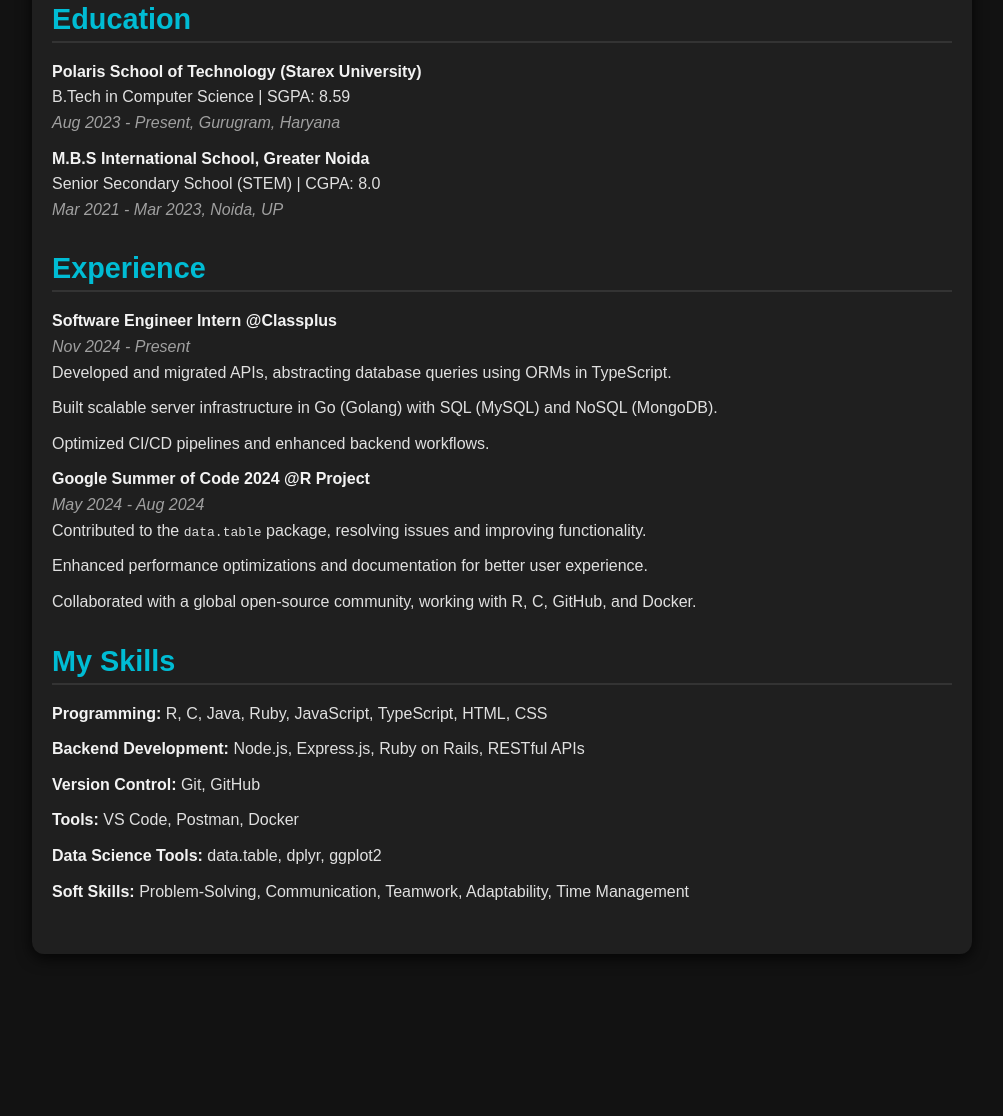
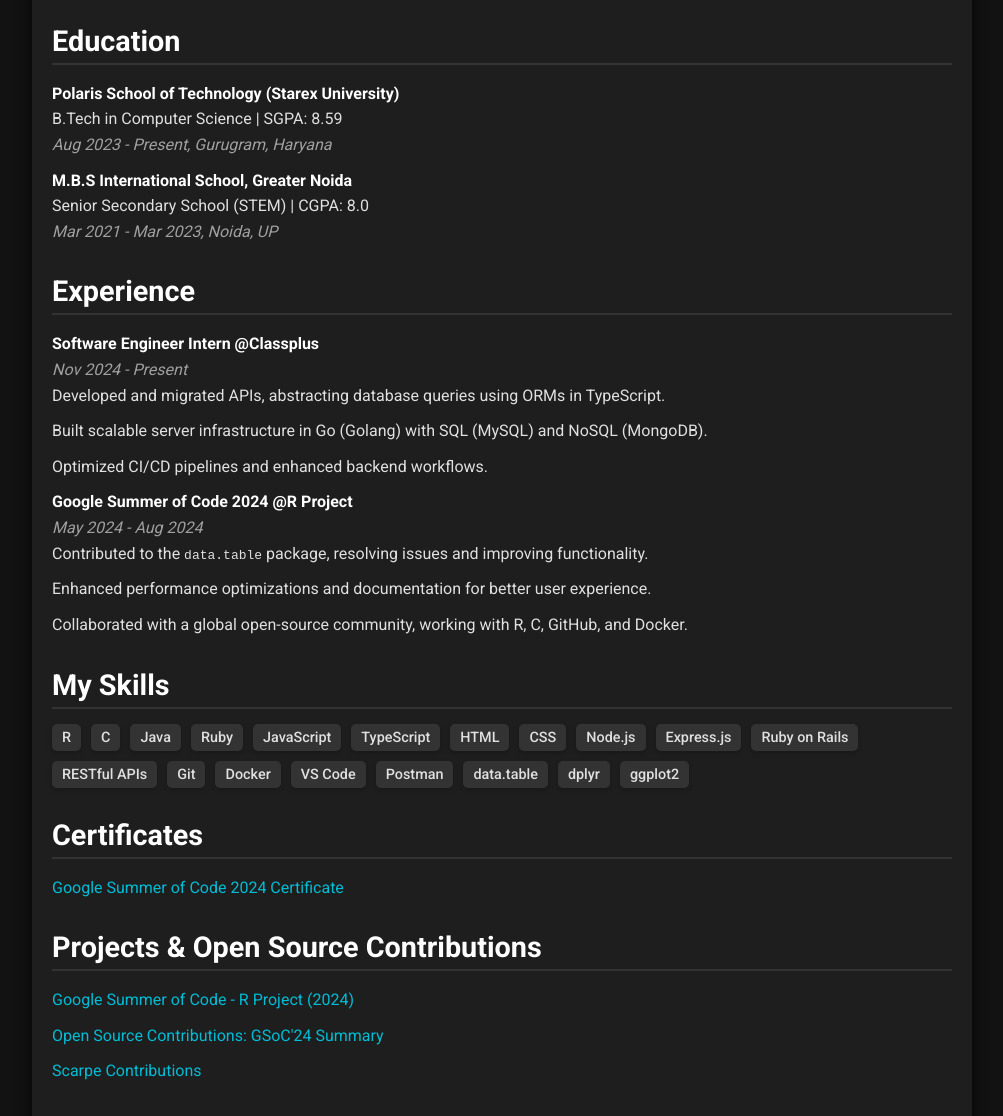
Before and after one commit to NitishJha22/cv, a plain HTML site: page index.html in a window 1280 px wide. Shown: the part 576-1692 px from the top of the page, without its empty margins (138-1141 px from the left). Before the commit the page ends 1560 px from the top, so only its background shows below. Drawn offline with Linux system fonts and the light colour scheme.

Commit message:
some changes in style

```diff
--- a/index.html
+++ b/index.html
@@ -3,40 +3,23 @@
 <head>
   <meta charset="UTF-8">
   <meta name="viewport" content="width=device-width, initial-scale=1.0">
-  <title>Nitish Jha - Stylish CV</title>
+  <title>Nitish Jha - CV</title>
   <link rel="stylesheet" href="style.css">
+  <link href="https://cdnjs.cloudflare.com/ajax/libs/font-awesome/5.15.4/css/all.min.css" rel="stylesheet">
+  <link href="https://fonts.googleapis.com/css2?family=Roboto:wght@400;500;700&display=swap" rel="stylesheet">
 </head>
 <body>
   <div class="container">
-    <header id="header">
-      <!-- Header will be rendered by JavaScript -->
-    </header>
+    <header id="header"></header>
     <main>
-      <div id="photo">
-        <!-- Space for photo -->
-        <img src="pic.png" alt="Your Photo">
-      </div>
-      <section id="about">
-        <!-- About Me will be rendered by JavaScript -->
-      </section>
-      <section id="resume-links">
-        <!-- Resume Links -->
-      </section>
-      <section id="education">
-        <!-- Education will be rendered by JavaScript -->
-      </section>
-      <section id="experience">
-        <!-- Experience will be rendered by JavaScript -->
-      </section>
-      <section id="skills">
-        <!-- Skills will be rendered by JavaScript -->
-      </section>
-      <section id="achievements">
-        <!-- Achievements will be rendered by JavaScript -->
-      </section>
-      <section id="certificates">
-        <!-- Certificates will be rendered by JavaScript -->
-      </section>
+      <div id="photo"></div>
+      <section id="about"></section>
+      <section id="resume-links"></section>
+      <section id="education"></section>
+      <section id="experience"></section>
+      <section id="skills"></section>
+      <section id="certificates"></section>
+      <section id="projects"></section>
     </main>
   </div>
   <script src="script.js"></script>
--- a/script.js
+++ b/script.js
@@ -1,12 +1,26 @@
 // Render Header
 const header = document.getElementById("header");
 header.innerHTML = `
-  <h1>Nitish Jha</h1>
-  <p>New Delhi, INDIA | +91-7678303875 | <a href="https://www.linkedin.com/in/nitish-jha-2b82aa155/">LinkedIn</a> | <a href="https://github.com/Nj221102">GitHub</a></p>
+  <div class="header-content">
+    <h1>Nitish Jha</h1>
+    <div class="header-details">
+      <span><i class="fas fa-map-marker-alt"></i> New Delhi, INDIA</span> |
+      <span><i class="fas fa-phone-alt"></i> +91-7678303875</span> |
+      <a href="https://www.linkedin.com/in/nitish-jha-2b82aa155/" target="_blank" class="header-link">
+        <i class="fab fa-linkedin"></i> LinkedIn
+      </a> |
+      <a href="https://github.com/Nj221102" target="_blank" class="header-link">
+        <i class="fab fa-github"></i> GitHub
+      </a>
+    </div>
+  </div>
 `;
 
 // Render Photo
 const photo = document.getElementById("photo");
+photo.innerHTML = `
+  <img src="pic.png" alt="Your Photo">
+`;
 
 // Render About Me
 const about = document.getElementById("about");
@@ -20,7 +34,10 @@ about.innerHTML = `
 const resumeLinks = document.getElementById("resume-links");
 resumeLinks.innerHTML = `
   <h2>Resume & Links</h2>
-  <p><a href="#">Resume</a> | <a href="#">LinkedIn</a> | <a href="#">GitHub</a></p>
+  <p>
+    <a href="https://docs.google.com/document/d/1_94nuu6HIlEyYFykkSs6pltFox3GLkSNBQb9-3Q6Ps4/edit?usp=sharing" target="_blank">Resume</a> |
+    <a href="https://summerofcode.withgoogle.com/archive/2024/projects/Yy7ajjAG" target="_blank">Google Summer of Code - R Project (2024)</a>
+  </p>
 `;
 
 // Render Education
@@ -71,12 +88,51 @@ experience.innerHTML = `
 const skills = document.getElementById("skills");
 skills.innerHTML = `
   <h2>My Skills</h2>
+  <div class="skills-grid">
+    <span class="skill-badge">R</span>
+    <span class="skill-badge">C</span>
+    <span class="skill-badge">Java</span>
+    <span class="skill-badge">Ruby</span>
+    <span class="skill-badge">JavaScript</span>
+    <span class="skill-badge">TypeScript</span>
+    <span class="skill-badge">HTML</span>
+    <span class="skill-badge">CSS</span>
+    <span class="skill-badge">Node.js</span>
+    <span class="skill-badge">Express.js</span>
+    <span class="skill-badge">Ruby on Rails</span>
+    <span class="skill-badge">RESTful APIs</span>
+    <span class="skill-badge">Git</span>
+    <span class="skill-badge">Docker</span>
+    <span class="skill-badge">VS Code</span>
+    <span class="skill-badge">Postman</span>
+    <span class="skill-badge">data.table</span>
+    <span class="skill-badge">dplyr</span>
+    <span class="skill-badge">ggplot2</span>
+  </div>
+`;
+
+// Render Certificates
+const certificates = document.getElementById("certificates");
+certificates.innerHTML = `
+  <h2>Certificates</h2>
   <ul>
-    <li><strong>Programming:</strong> R, C, Java, Ruby, JavaScript, TypeScript, HTML, CSS</li>
-    <li><strong>Backend Development:</strong> Node.js, Express.js, Ruby on Rails, RESTful APIs</li>
-    <li><strong>Version Control:</strong> Git, GitHub</li>
-    <li><strong>Tools:</strong> VS Code, Postman, Docker</li>
-    <li><strong>Data Science Tools:</strong> data.table, dplyr, ggplot2</li>
-    <li><strong>Soft Skills:</strong> Problem-Solving, Communication, Teamwork, Adaptability, Time Management</li>
+    <li><a href="https://docs.google.com/document/d/1QOcN2W-jsp9ekdjn8nybrAkG_svYSdt-Rt_dUhamAPw/edit?tab=t.0" target="_blank">Google Summer of Code 2024 Certificate</a></li>
   </ul>
 `;
+
+// Render Projects and Open Source Contributions
+const projects = document.getElementById("projects");
+projects.innerHTML = `
+  <h2>Projects & Open Source Contributions</h2>
+  <ul>
+    <li>
+      <a href="https://summerofcode.withgoogle.com/archive/2024/projects/Yy7ajjAG" target="_blank">Google Summer of Code - R Project (2024)</a>
+    </li>
+    <li>
+      <a href="https://nj221102.github.io/Nitish-gSoc-24/2024-08-24-gsoc'24-summary/" target="_blank">Open Source Contributions: GSoC'24 Summary</a>
+    </li>
+    <li>
+      <a href="https://github.com/scarpe-team/scarpe/pulls?q=is%3Apr+author%3ANj221102" target="_blank">Scarpe Contributions</a>
+    </li>
+  </ul>
+`;
--- a/style.css
+++ b/style.css
@@ -1,8 +1,8 @@
 /* Global Styles */
 body {
-    font-family: 'Arial', sans-serif;
-    background-color: #121212;
-    color: #e0e0e0;
+  font-family: 'Roboto', sans-serif; /* Professional font */
+  background-color: #121212; /* Black background */
+  color: #e0e0e0; /* Light grey text for readability */
   margin: 0;
   padding: 0;
 }
@@ -11,32 +11,43 @@ body {
   max-width: 900px;
   margin: 30px auto;
   padding: 20px;
-    background: #1f1f1f;
-    border-radius: 12px;
+  background: #1e1e1e; /* Slightly lighter black for content area */
+  border-radius: 8px;
   box-shadow: 0 4px 15px rgba(0, 0, 0, 0.8);
 }
 
-  /* Header */
-  header {
+/* Header Content */
+.header-content {
   text-align: center;
   margin-bottom: 20px;
 }
 
-  header h1 {
-    font-size: 2.2rem;
+.header-content h1 {
+  font-size: 2.5rem;
   margin: 0;
-    color: #f3f3f3;
+  color: #ffffff; /* Pure white for the name */
+  font-weight: 700;
 }
 
-  header p {
-    margin: 5px 0;
-    color: #a0a0a0;
+.header-details {
+  margin-top: 10px;
+  font-size: 1rem;
+  color: #a0a0a0; /* Medium grey for details */
 }
 
-  header a {
-    color: #00bcd4;
+.header-details i {
+  margin-right: 5px;
+  color: #00bcd4; /* Cyan for icons */
+}
+
+.header-link {
+  color: #00bcd4; /* Cyan for links */
   text-decoration: none;
-    margin: 0 5px;
+  font-weight: 500;
+}
+
+.header-link:hover {
+  text-decoration: underline;
 }
 
 /* Photo Section */
@@ -50,7 +61,7 @@ body {
   width: 120px;
   height: 120px;
   border-radius: 50%;
-    border: 3px solid #00bcd4;
+  border: 3px solid #00bcd4; /* Cyan border */
   box-shadow: 0 4px 8px rgba(0, 0, 0, 0.6);
 }
 
@@ -61,8 +72,8 @@ body {
 
 section h2 {
   font-size: 1.8rem;
-    color: #00bcd4;
-    border-bottom: 2px solid #333;
+  color: #ffffff; /* White for section titles */
+  border-bottom: 2px solid #333333; /* Dark grey underline */
   padding-bottom: 5px;
   margin-bottom: 15px;
 }
@@ -78,17 +89,34 @@ body {
 }
 
 ul li strong {
-    color: #f3f3f3;
+  color: #ffffff; /* White for emphasis */
 }
 
 ul li em {
-    color: #a0a0a0;
+  color: #a0a0a0; /* Medium grey for secondary text */
   font-style: italic;
+}
+
+/* Skills Grid */
+.skills-grid {
+  display: flex;
+  flex-wrap: wrap;
+  gap: 10px;
+}
+
+.skill-badge {
+  background-color: #333333; /* Dark grey background for badges */
+  color: #e0e0e0; /* Light grey text */
+  padding: 5px 10px;
+  border-radius: 5px;
+  font-size: 0.9rem;
+  font-weight: 500;
+  box-shadow: 0px 2px 5px rgba(0, 0, 0, 0.2);
 }
 
 /* Links */
 a {
-    color: #00bcd4;
+  color: #00bcd4; /* Cyan links */
   text-decoration: none;
 }
 
```
Lines whose indentation alone changed are shown as unchanged.
